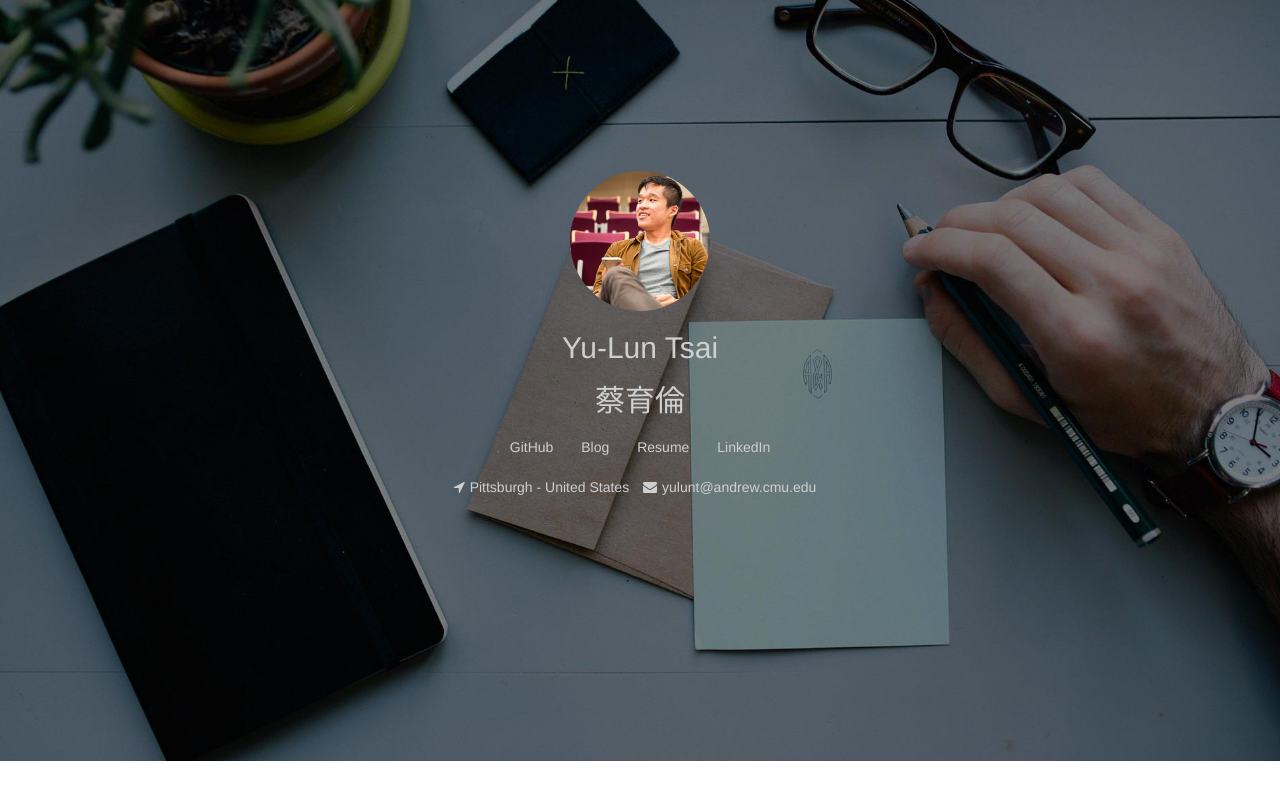
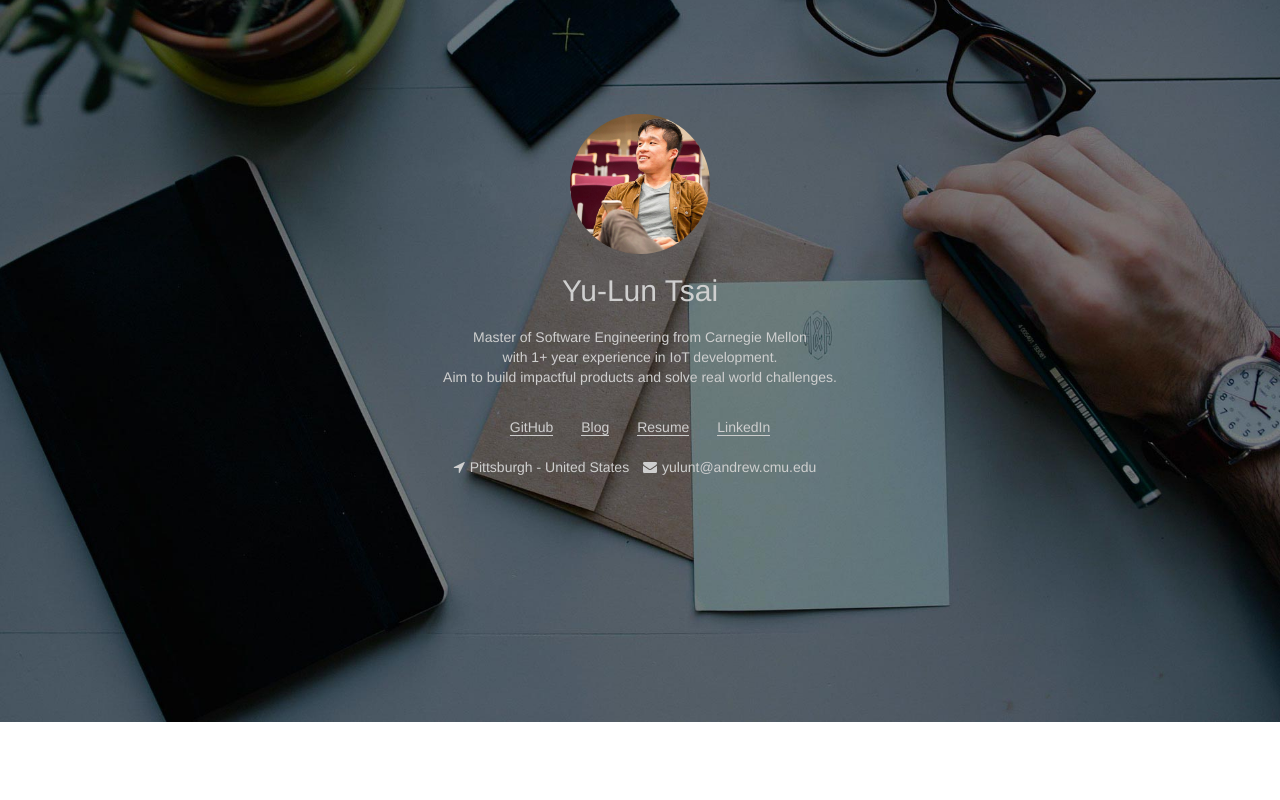
Before and after one commit to stormysun513/stormysun513.github.io, a Jekyll site: the page built from index.html, in a window 1280 px wide. Shown: the top 800 px of the page. Built offline with Jekyll 4.4.1, drawn with Linux system fonts in a browser that asks for light colours.

Commit message:
change chinese name to summary

```diff
--- a/index.html
+++ b/index.html
@@ -31,22 +31,29 @@
     }
     .intro-content {
         position: relative;
-        padding-top: 15%;
-        padding-bottom: 15%;
+        padding-top: 10%;
+        padding-bottom: 10%;
     }
     .intro-content img{
         height: 140px;
         width: 140px;
     }
+    .summary {
+        margin-top: 20px;
+    }
     .menu {
-        margin-top: 20px;
+        margin-top: 30px;
         text-align: center;
         font-size: 14px;
     }
     .menu a {
         color: #cfcfcf;
-        padding-left: 12px;
-        padding-right: 12px;
+        margin-left: 12px;
+        margin-right: 12px;
+        border-bottom: 1px solid #ccc;
+    }
+    .menu a:hover {
+        border-bottom: 1px solid #eee;
     }
     .footer {
         margin-top: 20px;
@@ -79,7 +86,12 @@
           <div class="intro-content">
             <img src="/assets/images/me.jpg" class="img-circle" alt="author thumb" class="dot">
             <h2 class="animate-drop-init">{{site.author}}</h2>
-            <h2 class="animate-drop-init">蔡育倫</h2>
+            <!--<h2 class="animate-drop-init">蔡育倫</h2>-->
+            <div class="summary animate-drop-init">
+              Master of Software Engineering from Carnegie Mellon <br>
+              with 1+ year experience in IoT development.<br>
+              Aim to build impactful products and solve real world challenges.
+            </div>
             <div class="menu">
               <a href="{{ site.github }}" class="animate-drop-init">GitHub</a>
               <a href="/blog.html" class="animate-drop-init">Blog</a>
```
